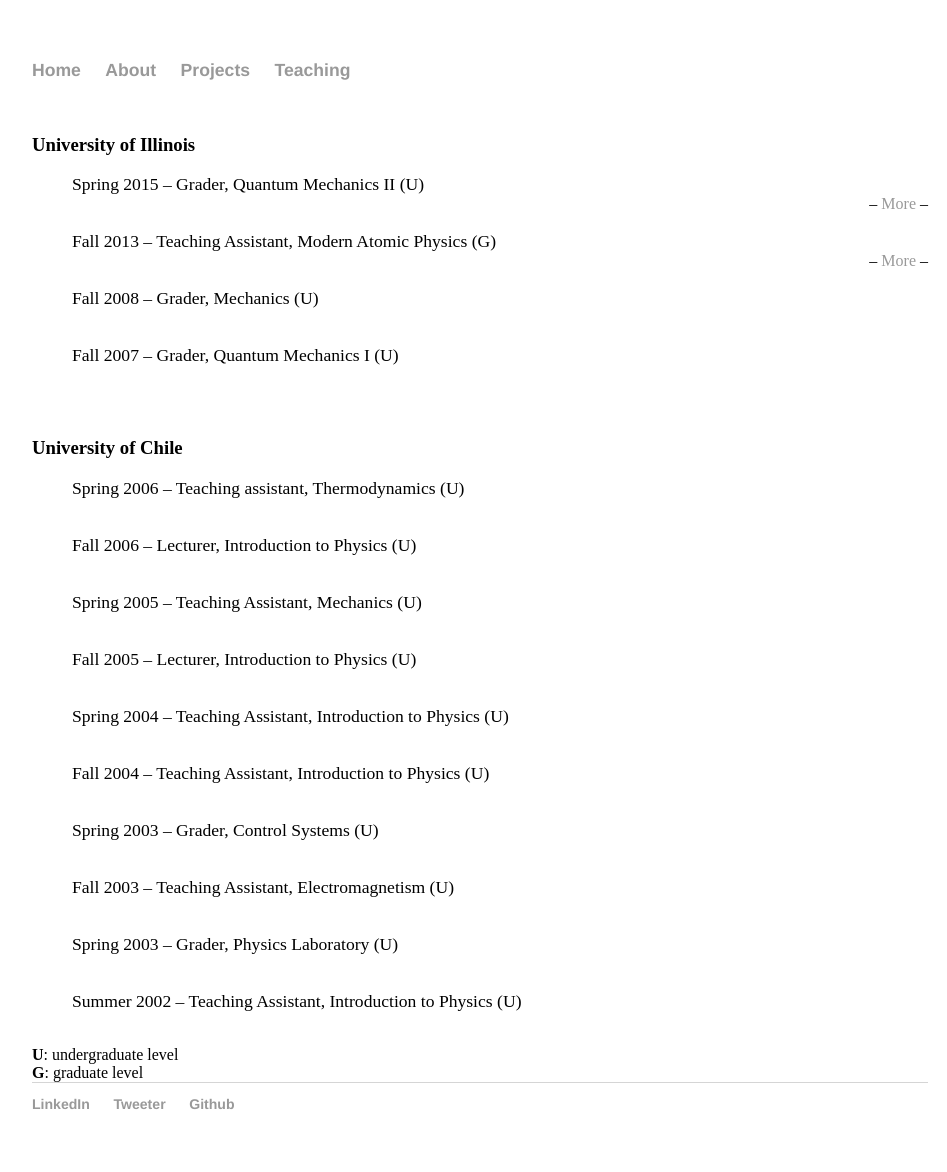
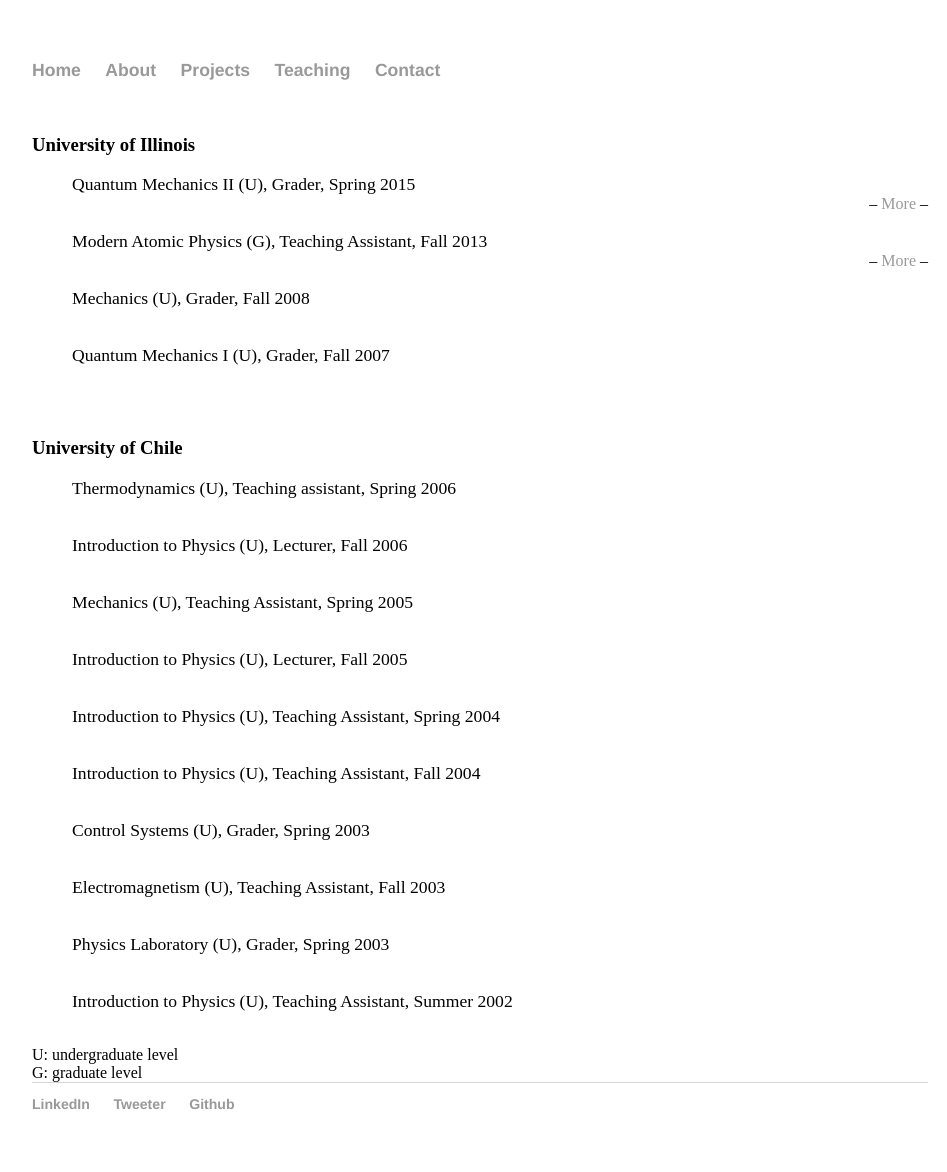
Before and after one commit to davidchenlee/davidchenlee.github.io, a Jekyll site: the page built from teaching/teaching.html, in a window 1280 px wide. Shown: the whole page, without its empty margins (160-1107 px from the left). Built offline with Jekyll 4.4.1, drawn with Linux system fonts in a browser that asks for light colours.

```diff
--- a/_layouts/default.html
+++ b/_layouts/default.html
@@ -46,15 +46,18 @@
 			<nav>
 	    		<ul>
 	        		<li><a href="/">Home</a></li>
-		        	<li><a href="/about/about">About</a></li>
-							<li><a href="/projects">Projects</a></li>
-							<li><a href="/teaching/teaching">Teaching</a></li>
+		        	<li><a href="/about/about.html">About</a></li>
+							<li><a href="/projects.html">Projects</a></li>
+							<li><a href="/teaching/teaching.html">Teaching</a></li>
+							<li><a href="/contact/contact.html">Contact</a></li>
 	    		</ul>
 			</nav>
 
 			<div class="container">
 
+				<br>
 			{{ content }}
+
 
 			</div><!-- /.container -->
 
--- a/index.html
+++ b/index.html
@@ -4,18 +4,16 @@ title: David Chen
 ---
 <div class="blurb">
 
-<br>
 <center>
 <h1> David Chen</h1>
-<h3>Postdoctoral researcher at the <a href="http://myerslab.mpi-cbg.de/">Myers Lab</a> – Max Planck Institute for Cell Biology and Genetics <a href="https://www.mpi-cbg.de">(MPI-CBG)</a></h3>
-<p>chen at mpi-cbg.de<p>
+<h3>Postdoctoral researcher at the <a href="http://myerslab.mpi-cbg.de/">Myers Lab</a>, Max Planck Institute for Cell Biology and Genetics <a href="https://www.mpi-cbg.de">(MPI-CBG)</a></h3>
 </center>
 
 <hr>
 <p>I am currently building a high throughput two-photon microscope for imaging large volumes of fixed tissue –as large as 1 cm^3– in-situ and with sub-micron resolution. This novel technology will be used to understand how cells form tissue at large scales in 3D. As part of this project, I have established a new Mesoimaging Laboratory at the MPI-CBG.</p>
 
 <p>
-I work in close collaboration with the <a href="http://zerial.mpi-cbg.de/">Zerial Lab</a>. Check out their latest work: <a href="https://elifesciences.org/articles/11214">"A versatile pipeline for the multi-scale digital reconstruction and quantitative analysis of 3D tissue architecture"</a>
+I work in close collaboration with the <a href="http://zerial.mpi-cbg.de/">Zerial Lab</a> to digitally reconstruct the mouse liver. Check out their latest work: <a href="https://elifesciences.org/articles/11214">"A versatile pipeline for the multi-scale digital reconstruction and quantitative analysis of 3D tissue architecture"</a>
  </p>
 
 	<center>
--- a/teaching/teaching.html
+++ b/teaching/teaching.html
@@ -2,16 +2,16 @@
 layout: default
 title: David Chen
 ---
-<br>
+
 <h3>University of Illinois</h3>
 
 <ul style="list-style-type:none">
 
-<li>Spring 2015 – Grader, Quantum Mechanics II (U)</li>
+<li>Quantum Mechanics II (U), Grader, Spring 2015</li>
   <div align="right"> – <a href="javascript:;" onclick=show("expand10")>More</a> –</div>
   <div id="expand10"><!-- Content Goes here -->
     <ul style="list-style-type:square">
-      <li><i>Instr.</i>: Phillip Phillips</li>
+      <li><i>Instr.</i>: <a href="https://physics.illinois.edu/people/directory/profile/dimer">Phillip Phillips</a></li>
       <li><i>Textbook</i>: Griffith, Introduction to Quantum Mechanics</li>
       <li>
         <a href="QM/HW1.pdf">hw1</a> <a href="QM/HW1sol.pdf">sol</a>,
@@ -24,11 +24,11 @@ title: David Chen
   </div>
 <br>
 
-<li>Fall 2013 – Teaching Assistant, Modern Atomic Physics (G)</li>
+<li>Modern Atomic Physics (G), Teaching Assistant, Fall 2013</li>
 <div align="right"> – <a href="javascript:;" onclick=show("expand11")>More</a> –</div>
   <div id="expand11"><!-- Content Goes here -->
     <ul style="list-style-type:square">
-      <li><i>Instr.</i>: Brian DeMarco</li>
+      <li><i>Instr.</i>: <a href="https://physics.illinois.edu/people/directory/profile/bdemarco">Brian DeMarco</a></li>
       <li><i>Textbook</i>: Foot, Atomic Physics</li>
       <li>
         <a href="AMO/HW1.pdf">hw1</a> <a href="AMO/HW1sol.pdf">sol</a>,
@@ -41,11 +41,11 @@ title: David Chen
   </div>
 <br>
 
-<li>Fall 2008 – Grader, Mechanics (U)</li>
+<li>Mechanics (U), Grader, Fall 2008</li>
 <br>
 <br>
 
-<li>Fall 2007 – Grader, Quantum Mechanics I (U)</li>
+<li>Quantum Mechanics I (U), Grader, Fall 2007</li>
 </ul>
 
 <br>
@@ -54,47 +54,47 @@ title: David Chen
 
 <ul style="list-style-type:none">
 
-<li>Spring 2006 – Teaching assistant, Thermodynamics (U)</li>
+<li>Thermodynamics (U), Teaching assistant, Spring 2006</li>
 <br>
 <br>
 
-<li>Fall 2006 – Lecturer, Introduction to Physics (U)</li>
+<li>Introduction to Physics (U), Lecturer, Fall 2006</li>
 <br>
 <br>
 
-<li>Spring 2005 – Teaching Assistant, Mechanics (U)</li>
+<li>Mechanics (U), Teaching Assistant, Spring 2005</li>
 <br>
 <br>
 
-<li>Fall 2005 – Lecturer, Introduction to Physics (U)</li>
+<li>Introduction to Physics (U), Lecturer, Fall 2005</li>
 <br>
 <br>
 
-<li>Spring 2004 – Teaching Assistant, Introduction to Physics (U)</li>
+<li>Introduction to Physics (U), Teaching Assistant, Spring 2004</li>
 <br>
 <br>
 
-<li>Fall 2004 – Teaching Assistant, Introduction to Physics (U)</li>
+<li>Introduction to Physics (U), Teaching Assistant, Fall 2004</li>
 <br>
 <br>
 
-<li>Spring 2003 – Grader, Control Systems (U)</li>
+<li>Control Systems (U), Grader, Spring 2003</li>
 <br>
 <br>
 
-<li>Fall 2003 – Teaching Assistant, Electromagnetism (U)</li>
+<li>Electromagnetism (U), Teaching Assistant, Fall 2003</li>
 <br>
 <br>
 
-<li>Spring 2003 – Grader, Physics Laboratory (U)</li>
+<li>Physics Laboratory (U), Grader, Spring 2003</li>
 <br>
 <br>
 
-<li>Summer 2002 – Teaching Assistant, Introduction to Physics (U)</li>
+<li>Introduction to Physics (U), Teaching Assistant, Summer 2002</li>
 
 </ul>
 
 <br>
-<b>U</b>: undergraduate level
+U: undergraduate level
 <br>
-<b>G</b>: graduate level
+G: graduate level
```
Also changed, not shown: about/about.html (+24 -27 lines), contact/contact.html (added, +11 -0 lines), projects.html (+27 -3 lines), contact/MPI-CBG logo.png (added), contact/email.gif (added).
